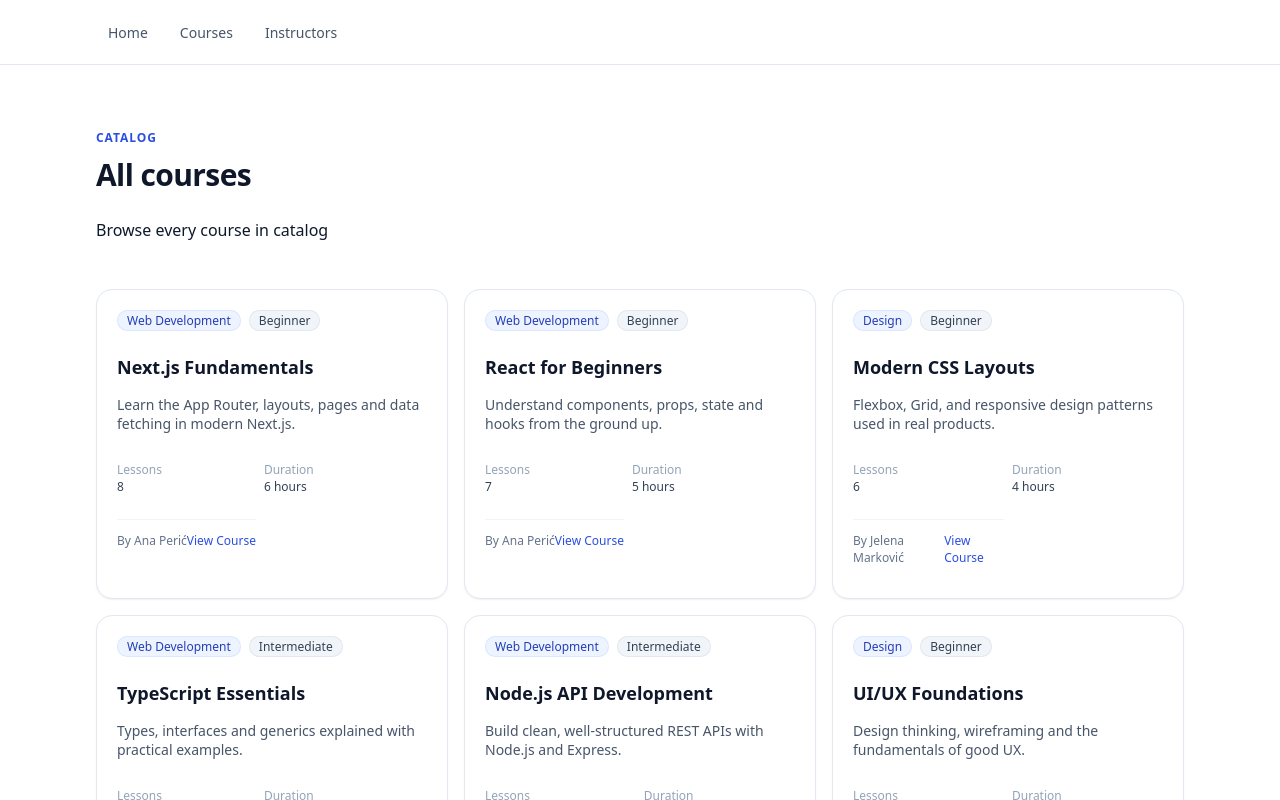
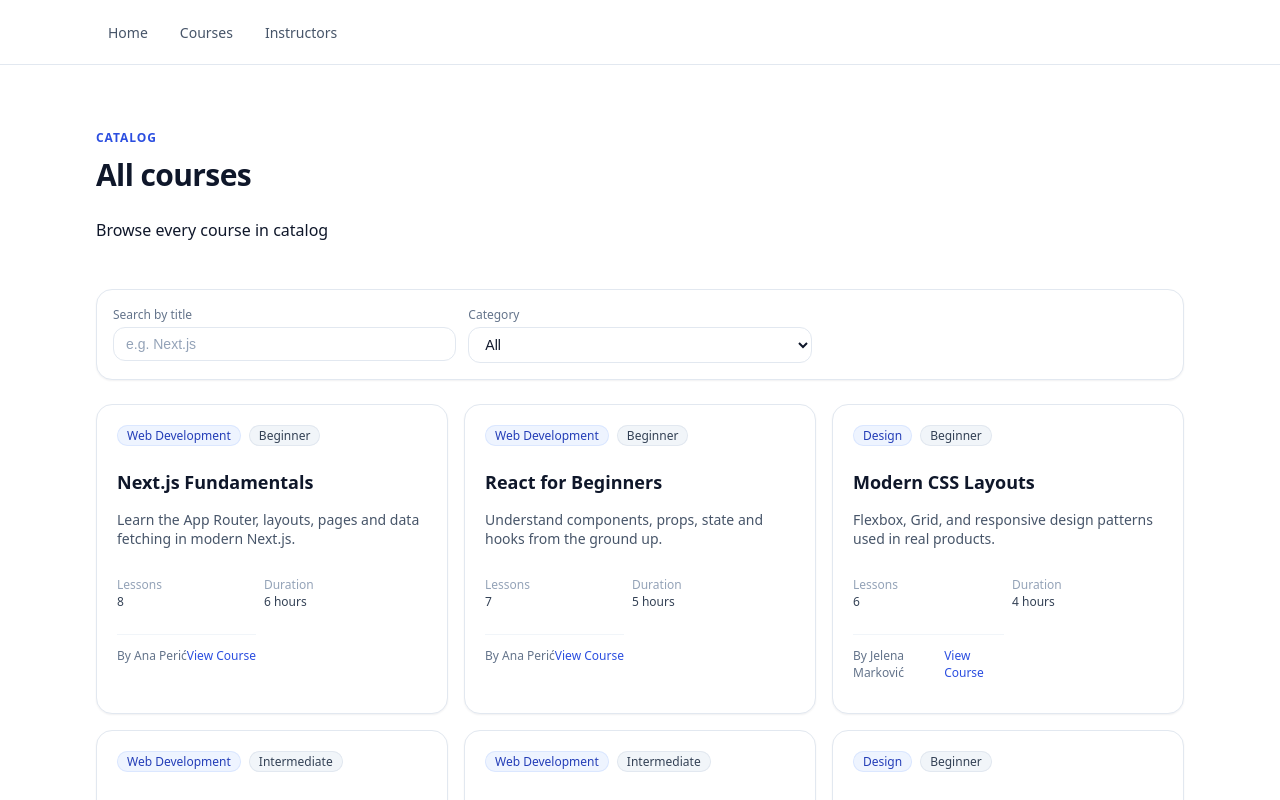
Before and after one commit to GogsNovakovic/Tecaj_next.js, a Next.js app: page /courses in a window 1280 px wide. Shown: the top 800 px of the page. Built offline with nearby package versions, Linux system fonts and the light colour scheme.

Commit message:
add:categories in cards

```diff
--- a/app/courses/courses-catalog-client.tsx
+++ b/app/courses/courses-catalog-client.tsx
@@ -2,6 +2,8 @@
 
 import { type Course, instructors } from "@/lib/data";
 import Link from "next/link";
+import { useMemo } from "react";
+import { useState } from "react";
 
 function instructorNameForCourse(course: Course): string {
   return (
@@ -9,12 +11,56 @@ function instructorNameForCourse(course: Course): string {
   )
 }
 
-export default function CoursesCatalogClient({ courses, categories }:{
+export default function CoursesCatalogClient({ courses, categories, levels }:{
     courses: Course[];
     categories: string[];
+    levels: string [];
 }) {
+
+  const [category, setCategory] = useState<string>("all");
+  const [query, setQuery] = useState<string>("");
+  const filtered = useMemo (() => {
+    const q = query.trim().toLowerCase()
+    return courses.filter( (course) => {
+      const matchesQuery = q === "" || course.title.toLowerCase().includes(q);
+      const matchesCategory = category === "all" || course.category === category;
+
+      return matchesQuery && matchesCategory
+    } )
+}, [courses, query, category]);
+
   return (
     <div className="stack-md">
+
+      <div className="panel">
+        <div className="grid-filters">
+          <div className="field">
+            <label htmlFor="course-search" className="field-label">Search by title</label>
+            <input type="text" className="input" id="course-search" placeholder="e.g. Next.js"
+            onChange={(e) => setQuery(e.target.value)}
+            value={query}
+            ></input>
+          </div>
+
+          <div className="field">
+            <label htmlFor="course-category" className="field-label">Category</label>
+            <select className="select"
+            id="course-category"
+            onChange={(e) => setCategory(e.target.value)}
+            value = {category}
+            >
+              <option value="all">All</option>
+              {categories.map((c) =>(
+                <option key={c} value={c}>{c}</option>
+              ))}
+            </select>
+          </div>
+
+
+
+        </div>
+      </div>
+
       <div className="grid-cards">
 
         {courses.map((course) => (
```
Also changed, not shown: app/courses/[slug]/page.tsx (+6 -4 lines).
